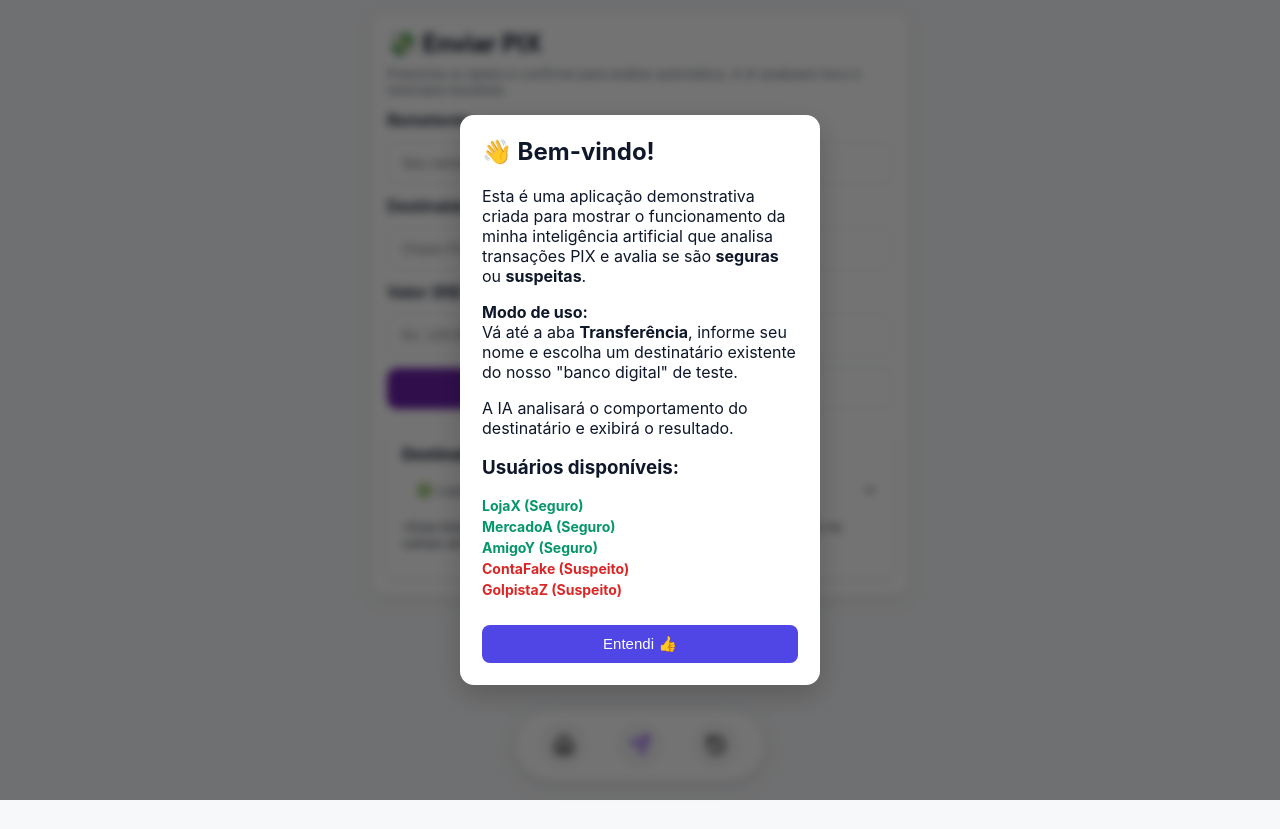
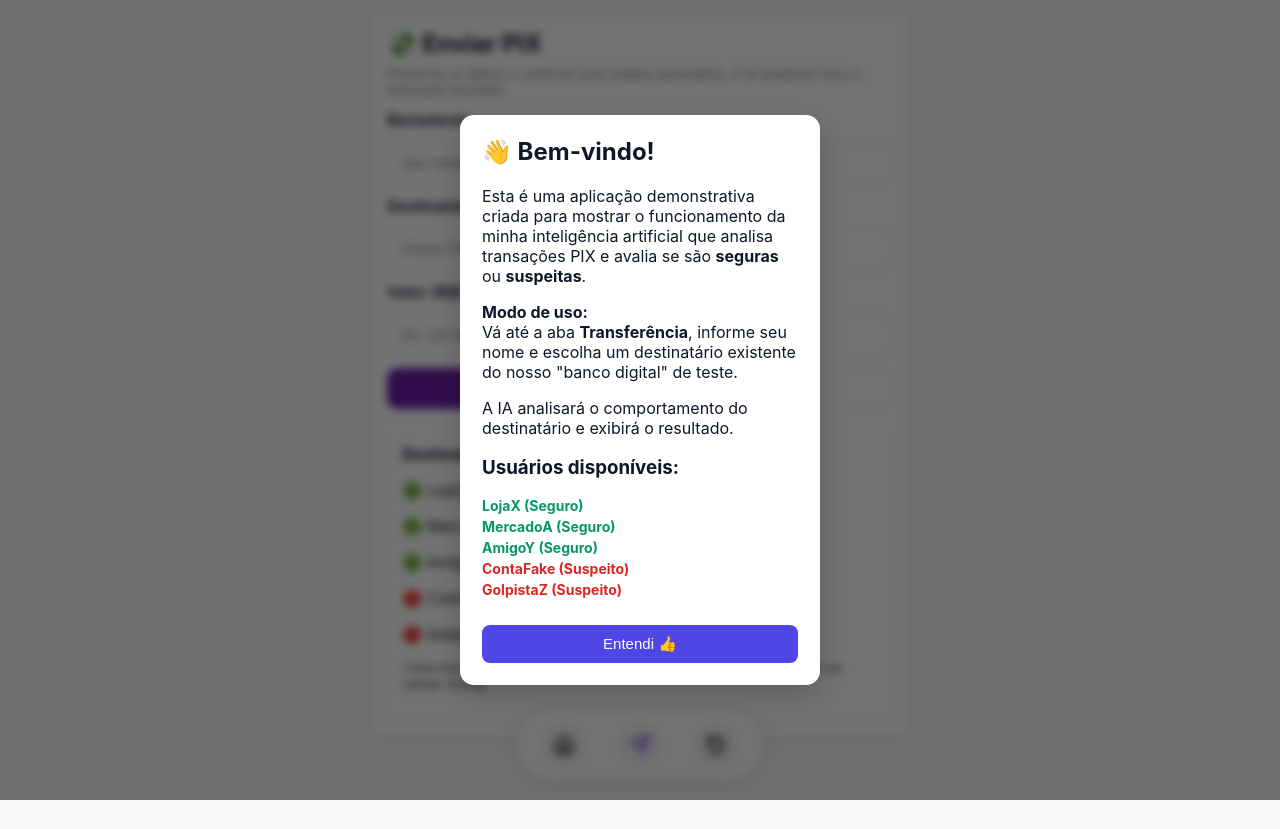
Before and after one commit to 1Kronovi1/pix_ai, a React (Create React App) app in the folder frontend/: page /enviar in a window 1280 px wide. Before the commit the page ends 800 px from the top, so only its background shows below. Built offline with nearby package versions, Linux system fonts and the light colour scheme.

Commit message:
dropdown para menu fixo

```diff
--- a/frontend/src/pages/EnviarPix.jsx
+++ b/frontend/src/pages/EnviarPix.jsx
@@ -114,24 +114,11 @@ export default function EnviarPix() {
               Destinatários disponíveis:
             </label>
 
-            <select
-              style={{
-                width: "100%",
-                padding: "10px",
-                borderRadius: "8px",
-                border: "1px solid var(--border-color)",
-                background: "var(--input-bg)",
-                color: "var(--text-color)",
-              }}
-              disabled
-              value=""
-            >
-              <option value="">🟢 LojaX — (Seguro)</option>
-              <option value="">🟢 MercadoA — (Seguro)</option>
-              <option value="">🟢 AmigoY — (Seguro)</option>
-              <option value="">🔴 ContaFake — (Suspeito)</option>
-              <option value="">🔴 GolpistaZ — (Suspeito)</option>
-            </select>
+            <p value="">🟢 LojaX — (Seguro)</p>
+            <p value="">🟢 MercadoA — (Seguro)</p>
+            <p value="">🟢 AmigoY — (Seguro)</p>
+            <p value="">🔴 ContaFake — (Suspeito)</p>
+            <p value="">🔴 GolpistaZ — (Suspeito)</p>
 
             <p style={{ marginTop: "10px", fontSize: "13px", opacity: 0.8 }}>
               *Esta lista é apenas para visualização.
```
